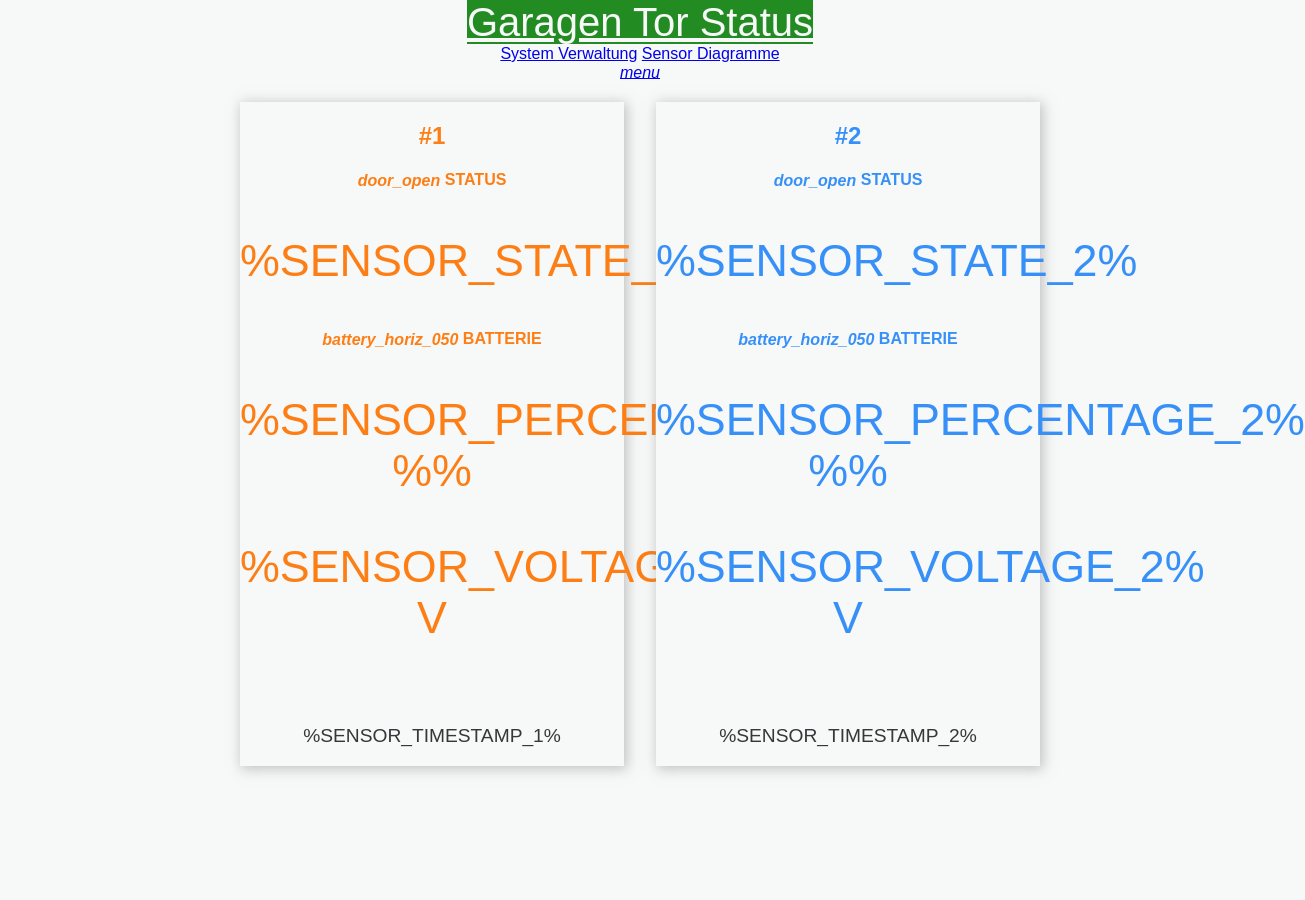
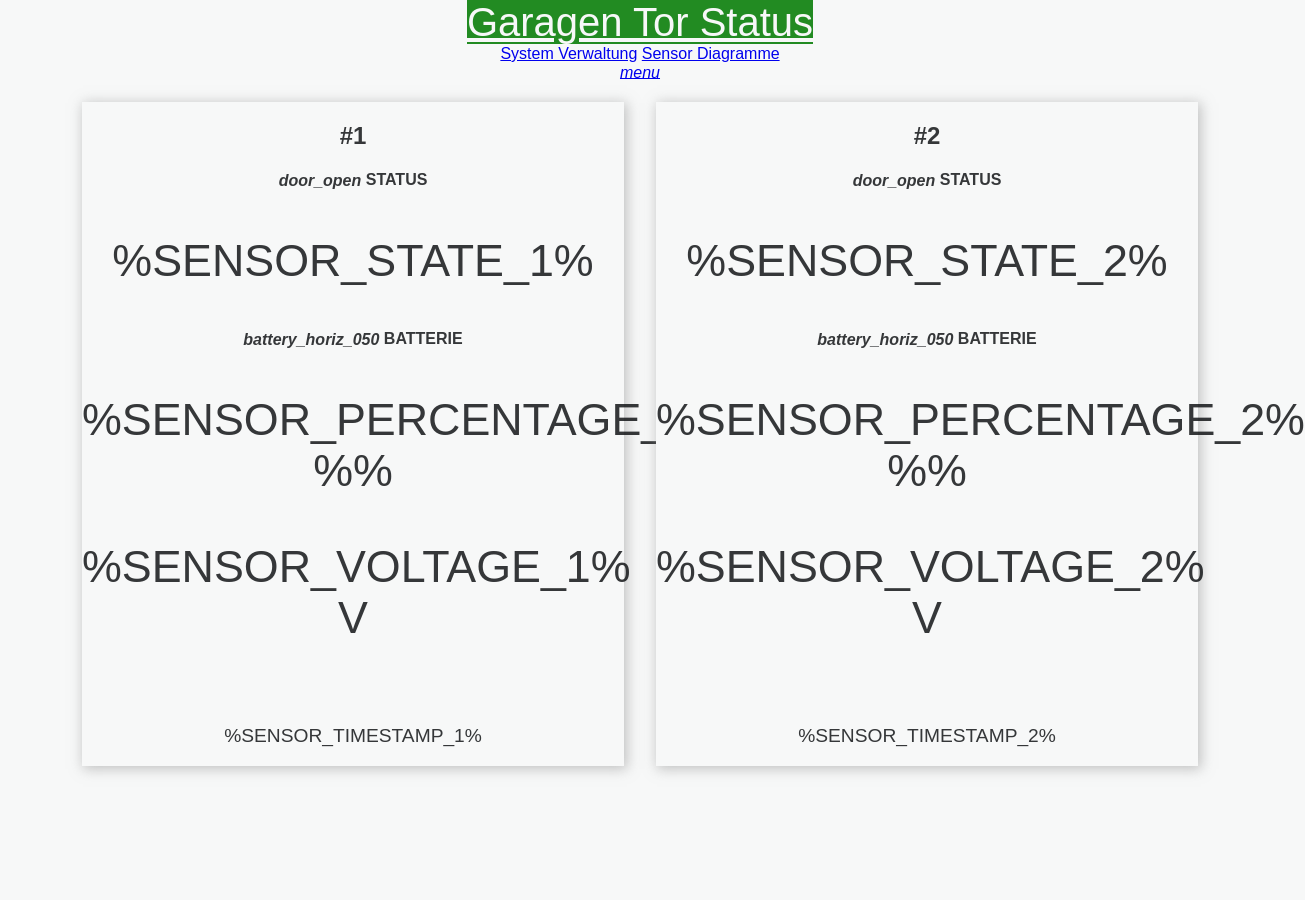

Changed website handling to dynamically generate the number of sensor cards and chart series retreived from the ESP

--- a/IndoorStation/Software/data/style.css
+++ b/IndoorStation/Software/data/style.css
@@ -168,35 +168,33 @@ nav a.active
 { 
 	color: var(--text-color); 
 }
+
+/* ----------------------------------------------------------------------------------------- */
+
 .card 
 { 
 	background-color: var(--background-color); 
 	box-shadow: 2px 2px 12px 1px var(--box-shadow-color);
+	color: var(--sensor-color, var(--text-color));
 }
 .cards 
 { 
-	max-width: 800px; 
+	max-width: 90%; 
 	margin: 0 auto; 
 	display: grid; 
 	grid-gap: 2rem; 
-	grid-template-columns: repeat(auto-fit, minmax(300px, 1fr)); 
+	grid-template-columns: repeat(auto-fit, minmax(280px, 1fr)); 
 }
 .reading 
 { 
 	font-size: 2.8rem; 
 }
-.card.sensor1
-{ 
-	color: var(--sensor1-color);
-}
-.card.sensor2
-{ 
-	color: var(--sensor2-color);
-}
 .card.general
 { 
 	color: var(--text-color);
 }
+
+/* ----------------------------------------------------------------------------------------- */
 
 .error
 {
@@ -349,6 +347,12 @@ select
 	--accent-text-color: #F7F8F8;
 	--sensor1-color: #FD7E14;
 	--sensor2-color: #3690F7;
+	--sensor3-color: #28A745;
+	--sensor4-color: #DC3545;
+	--sensor5-color: #FFC107;
+	--sensor6-color: #17A2B8;
+	--sensor7-color: #E83E8C;
+	--sensor8-color: #6F42C1;
 	--menu-background-color: #121416;	/*rgba*/ 
 	--menu-text-color: #F7F8F8;	
 	--mouse-over-background: #CCCCCC;
@@ -372,7 +376,13 @@ select
 		--accent1-color: #228b22;
 		--accent-text-color: #F7F8F8;
 		--sensor1-color: #FD7E14;
-		--sensor2-color: #3690F7;		
+		--sensor2-color: #3690F7;
+		--sensor3-color: #28A745;
+		--sensor4-color: #DC3545;
+		--sensor5-color: #FFC107;
+		--sensor6-color: #17A2B8;
+		--sensor7-color: #E83E8C;
+		--sensor8-color: #6F42C1;		
 		--menu-background-color: #D7D8D8;	/*rgba*/ 
 		--menu-text-color: #212a2e;		
 		--mouse-over-background: #CCCCCC;
